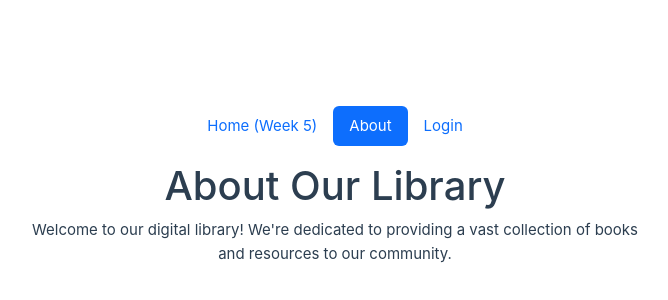
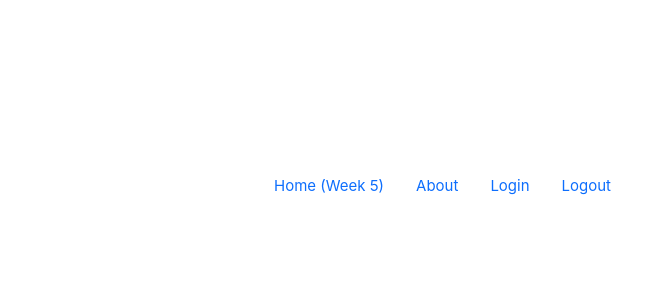
Before and after one commit to Le0-o/ElderCare, a Vue app: page /about in a window 1280 px wide. Shown: the part 214-514 px from the top of the page, without its empty margins (1-669 px from the left). Built offline with nearby package versions, Linux system fonts and the light colour scheme; the HTML template or start-up script is replaced by a standard one.

Commit message:
logout page

```diff
--- a/src/components/BHeader.vue
+++ b/src/components/BHeader.vue
@@ -16,10 +16,23 @@
         <li class="nav-item">
           <router-link to="/login" class="nav-link" active-class="active">Login</router-link>
         </li>
+        <li class="nav-item">
+          <button class="nav-link" active-class="active" @click="logout">Logout</button>
+        </li>
       </ul>
     </header>
   </div>
 </template>
+<script setup>
+import {useAuth} from '../router/authenticate'
+import router from '../router/index'
+const {isAuthenticated} = useAuth()
+
+const logout = () => {
+  isAuthenticated.value = false
+  alert("logout success")
+  router.push({name:'Home'})
+}</script>
 
 <style scoped>
 .b-example-divider {
--- /dev/null
+++ b/src/router/authenticate.js
@@ -0,0 +1,17 @@
+import {ref} from 'vue'
+import router from'../router'
+
+const isAuthenticated = ref(false)
+
+export function useAuth() {
+    const login = ()=>{
+        isAuthenticated.value = true;
+        // router.push({name:'About'})
+    }
+
+    const logout = ()=>{
+        isAuthenticated.value = false;
+
+    }
+    return{isAuthenticated,login,logout}
+}
--- a/src/router/index.js
+++ b/src/router/index.js
@@ -2,6 +2,8 @@ import { createRouter, createWebHistory } from 'vue-router'
 import HomeView from '../views/HomeView.vue'
 import AboutView from '../views/AboutView.vue'
 import LoginView from '../views/LoginView.vue'
+import {useAuth} from './authenticate'
+const {isAuthenticated} = useAuth()
 const routes = [
   {
     path: '/',
@@ -25,4 +27,21 @@ const router = createRouter({
   routes
 })
 
+router.beforeEach((to, from, next) => {
+  // Perform logic before every route change
+  if (to.name == 'About' ) {
+    if(isAuthenticated.value == true){
+      console.log("indexjs-login success",isAuthenticated.value)
+      next();
+    }
+    else {
+    console.log("indexjs-need login",isAuthenticated.value)
+    next({ name: 'Login' });
+  }
+} else{
+  // console.log("indexjs-login success",isAuthenticated.value)
+  next();
+}
+})
+
 export default router
--- a/src/views/LoginView.vue
+++ b/src/views/LoginView.vue
@@ -48,10 +48,12 @@
   </template>
   <script setup>
   import { ref } from 'vue'
-  import router from '../router'
+  import router from '../router/index'
+  import {useAuth} from '../router/authenticate'
 
   const hardCodeUserName = 'user'
   const hardCodepassword = '123456'
+  const {isAuthenticated} = useAuth()
 
   const formData = ref({
     username: '',
@@ -65,6 +67,8 @@
     validatePassword(true)
     if (!errors.value.username && !errors.value.password && formData.value.username === hardCodeUserName && formData.value.password === hardCodepassword){
         alert("Grats! login success")
+        isAuthenticated.value = true
+        console.log("logininview",isAuthenticated.value)
         router.push({name:'About'})}
     }
 
```
